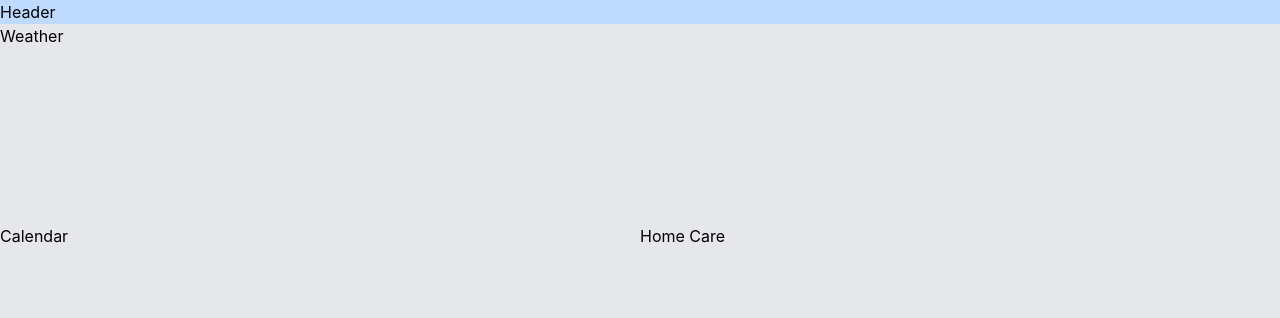
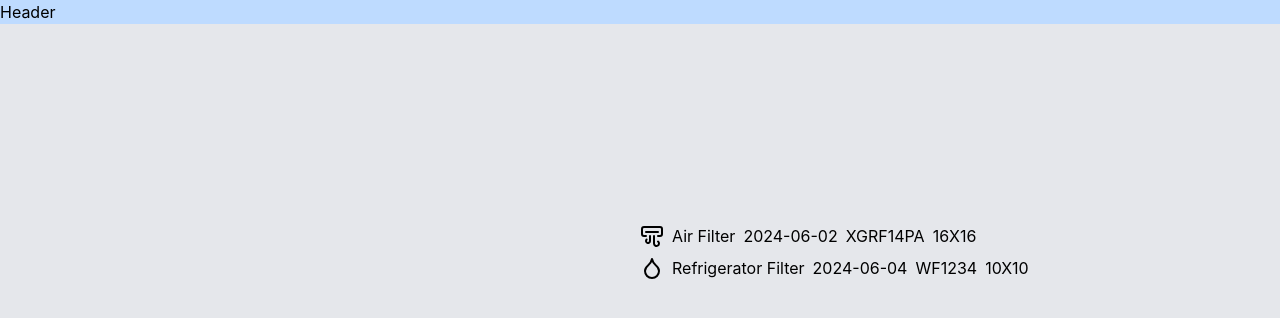
Before and after one commit to parekhr/family-dashboard, a React (Vite) app: page / in a window 1280 px wide. Shown: the top 318 px of the page. Built offline with nearby package versions, Linux system fonts and the light colour scheme.

Commit message:
Added check for home care history for today

```diff
--- a/package.json
+++ b/package.json
@@ -12,6 +12,7 @@
   },
   "dependencies": {
     "@tailwindcss/vite": "^4.3.3",
+    "lucide-react": "^1.47.0",
     "react": "^19.2.8",
     "react-dom": "^19.2.8",
     "tailwindcss": "^4.3.3"
--- a/src/App.tsx
+++ b/src/App.tsx
@@ -1,9 +1,9 @@
-import { buildRows, registry, type WidgetId } from './widgets/registry'
-
-const layout: WidgetId[] = ['weather', 'calendar', 'homeCare']
+import { buildRows, registry } from './widgets/registry'
+import useHouseholdData from './hooks/useHouseholdData'
 
 function App() {
-  const rows = buildRows(layout, registry)
+  const household = useHouseholdData()
+  const rows = buildRows(household.widgetLayout, registry)
 
   return (
     <div className="flex flex-col w-[1280px] h-[800px]">
@@ -12,11 +12,14 @@ function App() {
       <div className="flex-1 flex flex-col">
         {rows.map((row) => (
           <div key={row.join('-')} className={registry[row[0]].shape === 'full' ? 'flex h-[200px]' : 'flex flex-1'}>
-            {row.map((id) => (
-              <div key={id} className="flex-1 bg-gray-200">
-                {registry[id].label}
-              </div>
-            ))}
+            {row.map((id) => {
+              const Component = registry[id].component
+              return (
+                <div key={id} className="flex-1 bg-gray-200">
+                  <Component />
+                </div>
+              )
+            })}
           </div>
         ))}
       </div>
--- /dev/null
+++ b/src/hooks/useHouseholdData.ts
@@ -0,0 +1,15 @@
+import type { WidgetId } from '../widgets/registry'
+
+type Household = {
+    id: string
+    widgetLayout: WidgetId[]
+}
+
+function useHouseholdData(): Household {
+    return {
+        id: 'household-1',
+        widgetLayout: ['weather', 'calendar', 'homeCare']
+    }
+}
+
+export default useHouseholdData
--- /dev/null
+++ b/src/lib/dates.ts
@@ -0,0 +1,7 @@
+export function getTodayISO(): string {
+    const now = new Date()
+    const year = now.getFullYear()
+    const month = String(now.getMonth() + 1).padStart(2, '0')
+    const day = String(now.getDate()).padStart(2, '0')
+    return `${year}-${month}-${day}`
+}
--- /dev/null
+++ b/src/widgets/homeCare/HomeCareWidget.tsx
@@ -0,0 +1,33 @@
+import { useHomeCareData } from './useHomeCareData'
+import { AirVent, Droplet } from 'lucide-react'
+import type { LucideIcon } from 'lucide-react'
+
+const icons: Record<string, LucideIcon> = {
+  'air-vent': AirVent,
+  'droplet': Droplet,
+}
+
+function HomeCareWidget() {
+  const { items }  = useHomeCareData()
+
+  return (
+    <div className="flex flex-col gap-2">
+      {items.map((item) => {
+        const Icon = icons[item.icon]
+        const lastChanged = item.history[item.history.length - 1]
+
+        return (
+          <div key={item.id} className="flex items-center gap-2">
+            <Icon />
+            <span>{item.name}</span>
+            <span>{lastChanged}</span>
+            {item.model && <span>{item.model}</span>}
+            {item.size && <span>{item.size}</span>}
+          </div>
+        )
+      })}
+    </div>
+  )
+}
+
+export default HomeCareWidget
--- /dev/null
+++ b/src/widgets/homeCare/useHomeCareData.ts
@@ -0,0 +1,38 @@
+import { useState } from 'react'
+import { getTodayISO } from '../../lib/dates'
+type HomeCareItem = {
+    id: string
+    name: string
+    icon: string
+    history: string[]
+    model?: string
+    size?: string
+}
+
+export function useHomeCareData() {
+    const [items, setItems] = useState<HomeCareItem[]>([
+        { id: '1', name: 'Air Filter', icon: 'air-vent', history: ['2024-06-01', '2024-06-02'], model: 'XGRF14PA', size: '16X16' },
+        { id: '2', name: 'Refrigerator Filter', icon: 'droplet', history: ['2024-06-03', '2024-06-04'], model: 'WF1234', size: '10X10' }
+    ])
+
+    function logToday(id: string) {
+        // get today's date in ISO format
+        // check the history of that item from its id
+        // if today is in there, then do nothing
+        // if today is not in there, then append to that history list
+
+        const today = getTodayISO()
+
+        const item = items.find(i => i.id === id)
+
+        if (item && !item.history.includes(today)) {
+            setItems(items.map(i =>
+                i.id === id
+                    ? { ...i, history: [...i.history, today] }
+                    : i
+            ))
+        }
+    }
+
+    return { items, logToday }
+}
--- a/src/widgets/registry.ts
+++ b/src/widgets/registry.ts
@@ -1,12 +1,15 @@
+import type React from 'react'
+import HomeCareWidget from './homeCare/HomeCareWidget'
+
 export type Shape = 'full' | 'half'
 export type WidgetId = 'weather' | 'calendar' | 'homeCare'
 
-export type WidgetDef = { label: string; shape: Shape }
+export type WidgetDef = { label: string; shape: Shape; component: React.ComponentType }
 
 export const registry: Record<WidgetId, WidgetDef> = {
-  weather: { label: 'Weather', shape: 'full' },
-  calendar: { label: 'Calendar', shape: 'half' },
-  homeCare: { label: 'Home Care', shape: 'half' },
+  weather: { label: 'Weather', shape: 'full', component: () => null },
+  calendar: { label: 'Calendar', shape: 'half', component: () => null },
+  homeCare: { label: 'Home Care', shape: 'half', component: HomeCareWidget },
 }
 
 export function buildRows(
```
Also changed, not shown: 2 other files (tests, documents, lock files or other folders).
